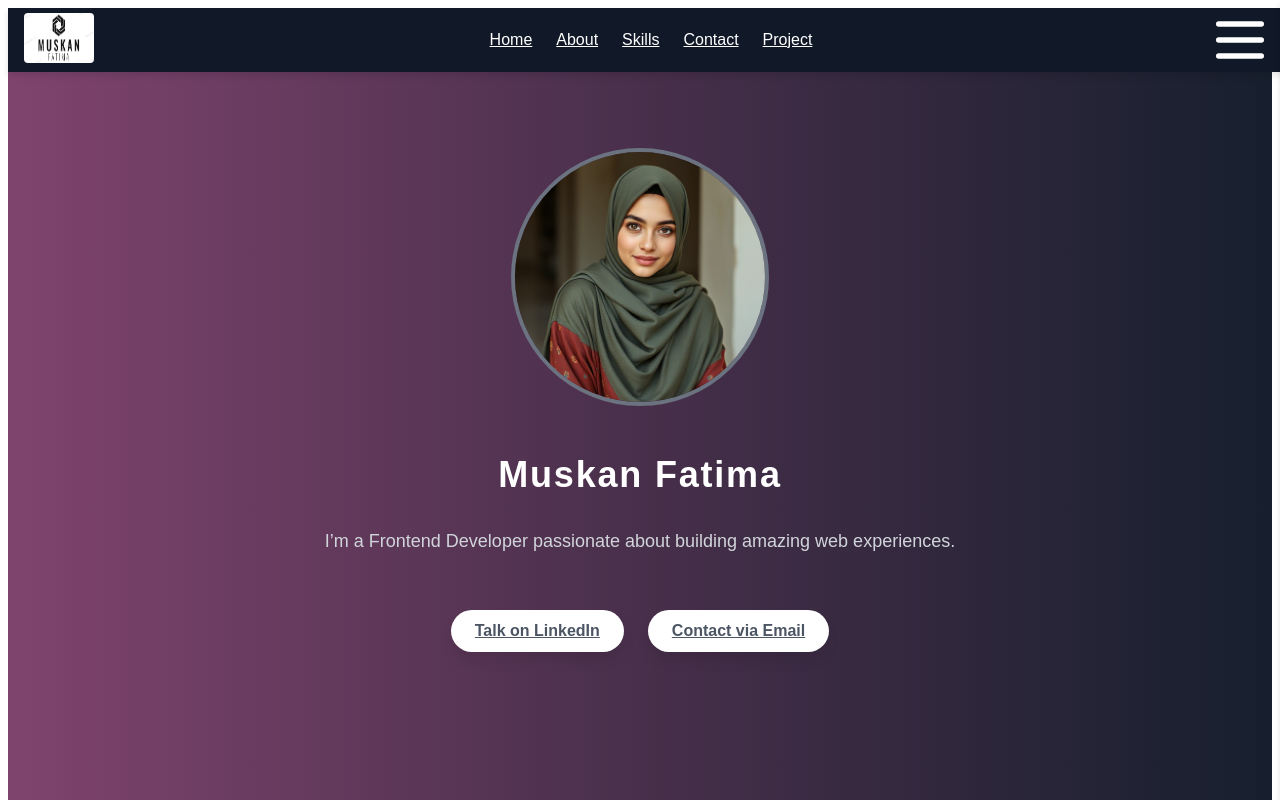
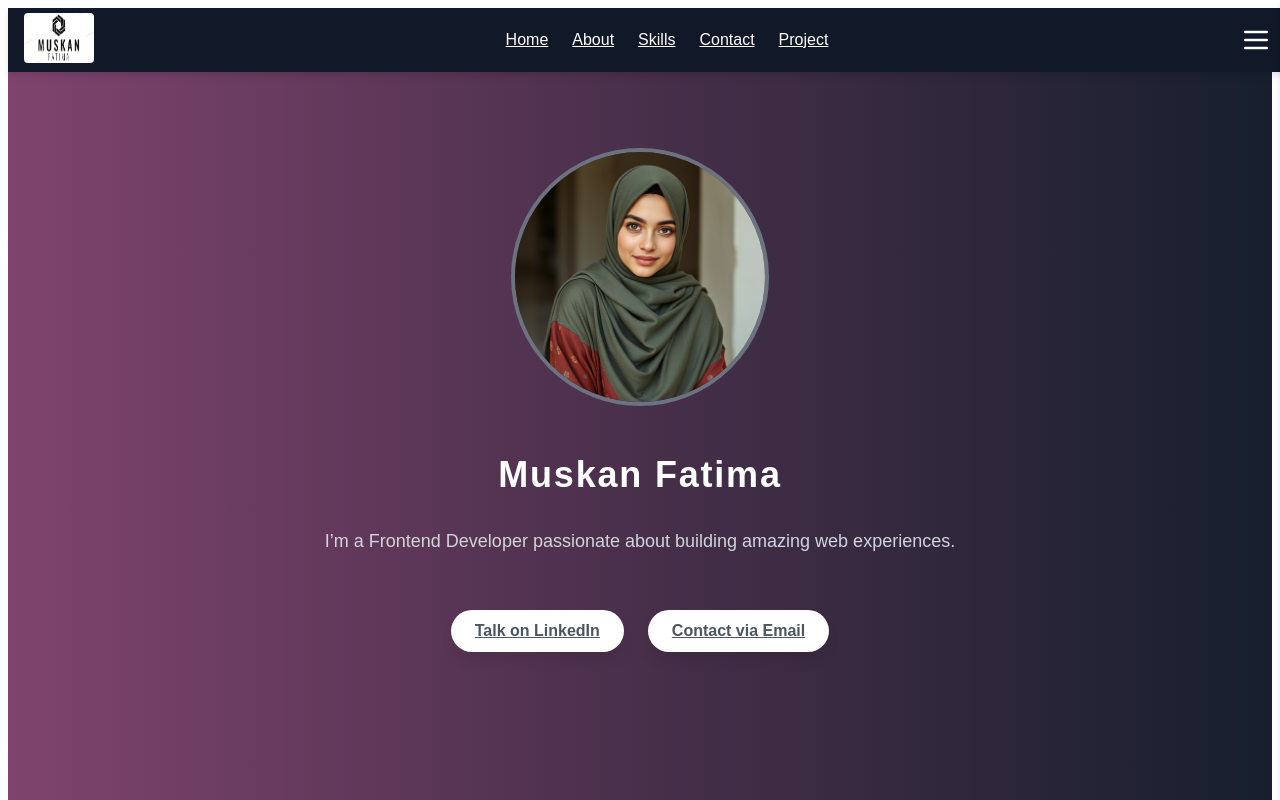
Before and after one commit to muskan-fatim/custom-css-protofolio, a Next.js app: page / in a window 1280 px wide. Shown: the top 800 px of the page. Built offline with nearby package versions, Linux system fonts and the light colour scheme; a web font is replaced by a local one.

Commit message:
Update globals.css😀
 set the side bar css

```diff
--- a/app/globals.css
+++ b/app/globals.css
@@ -8,7 +8,7 @@
 
 }
 .set{
-  height: 4rem;
-  width: 4rem;
+  height: 2rem;
+  width: 2rem;
   color:white;
 }
```
